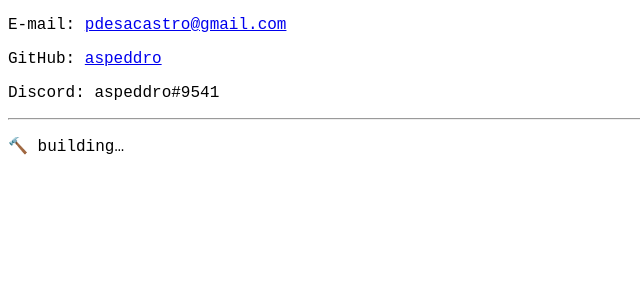
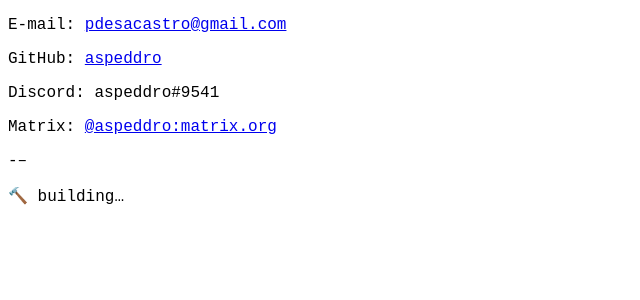
Before and after one commit to aspeddro/aspeddro.github.io, a Jekyll site: the page built from index.md, in a window 1280 px wide. Shown: the top 300 px of the page, without its empty margins (0-640 px from the left). Built offline with Jekyll 4.4.1, drawn with Linux system fonts in a browser that asks for light colours.

Commit message:
add matrix link

```diff
--- a/index.md
+++ b/index.md
@@ -8,6 +8,8 @@ GitHub: [aspeddro](https://github.com/aspeddro)
 
 Discord: aspeddro#9541
 
----
+Matrix: [@aspeddro:matrix.org](matrix:u/aspeddro:matrix.org)
+
+\---
 
 🔨 building...
```
